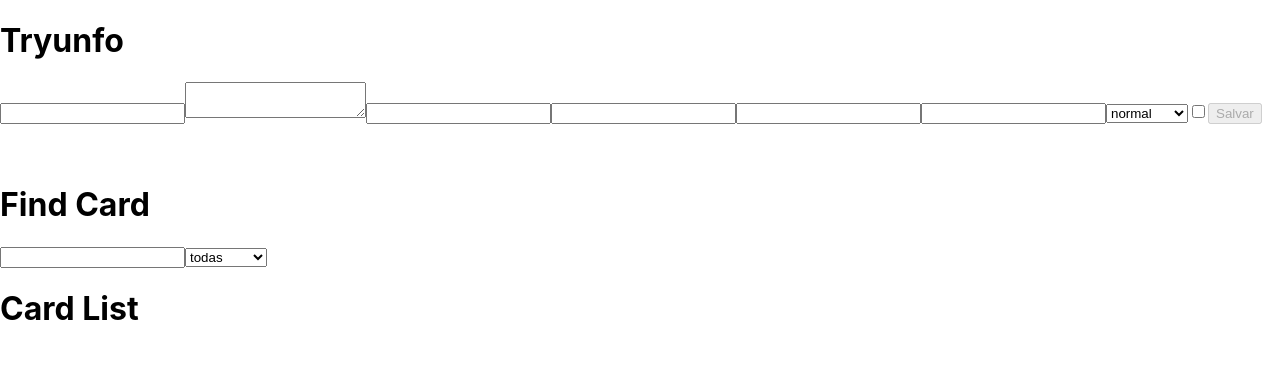
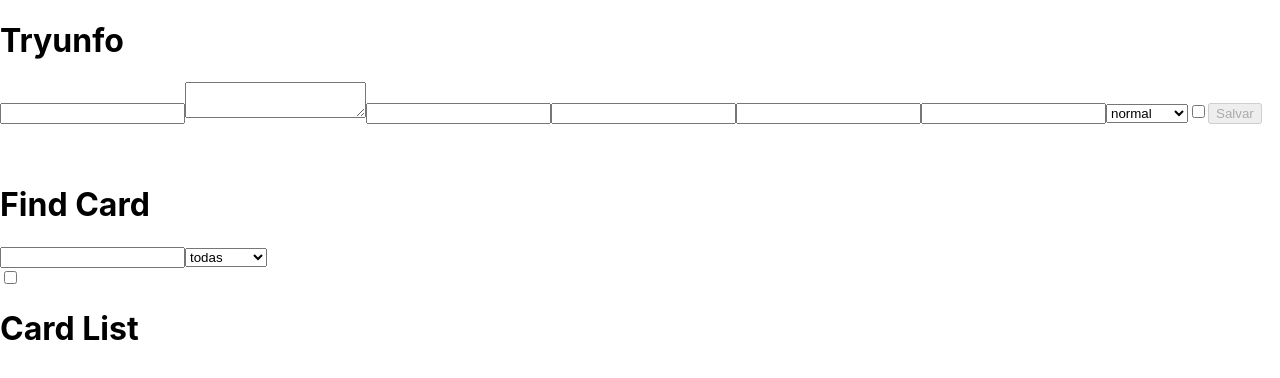
Before and after one commit to ItzMari0/Tryunfo, a React (Create React App) app: page / in a window 1280 px wide. Shown: the top 378 px of the page. Built offline with nearby package versions, Linux system fonts and the light colour scheme.

Commit message:
Requisito 12 resolvido

```diff
--- a/src/App.js
+++ b/src/App.js
@@ -120,12 +120,18 @@ class App extends React.Component {
       cardTrunfo,
       hasTrunfo,
       isSaveButtonDisabled,
-      savedCards, filter, filterRarity } = this.state;
+      savedCards, filter,
+      filterRarity, superTrunfo } = this.state;
 
-    const filterByName = (filterRarity === 'todas')
+    let filterByName = [];
+    if (!superTrunfo) {
+      filterByName = (filterRarity === 'todas')
         ? savedCards.filter((card) => card.cardName.includes(filter))
         : savedCards.filter((card) => card.cardRare === filterRarity)
           .filter((card) => card.cardName.includes(filter));
+    } else {
+      filterByName = savedCards.filter((card) => card.cardTrunfo);
+    }
 
     return (
       <div>
@@ -156,22 +162,37 @@ class App extends React.Component {
         />
         <div>
           <h1>Find Card</h1>
+          <label htmlFor="input">
             <input
               type="text"
               onChange={ this.setFilterValue }
               data-testid="name-filter"
+              disabled={ superTrunfo }
             />
+          </label>
           <select
             onChange={ this.setSelectValue }
             data-testid="rare-filter"
             name="filterRarity"
             value={ filterRarity }
+            disabled={ superTrunfo }
           >
             <option value="todas">todas</option>
             <option value="normal">normal</option>
             <option value="raro">raro</option>
             <option value="muito raro">muito raro</option>
           </select>
+        </div>
+        <div>
+          <label htmlFor="superTrunfo">
+            <input
+              type="checkbox"
+              name="superTrunfo"
+              checked={ superTrunfo }
+              data-testid="trunfo-filter"
+              onChange={ this.onInputChange }
+            />
+          </label>
         </div>
         <div>
           <h1>Card List</h1>
```
Lines whose indentation alone changed are shown as unchanged.
